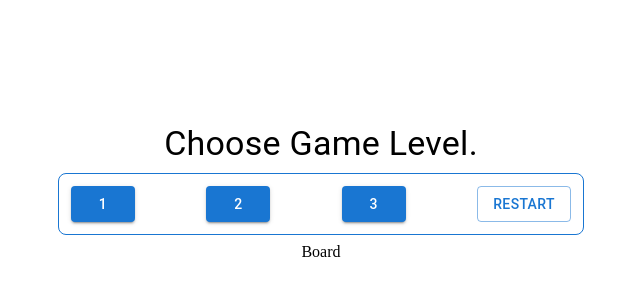
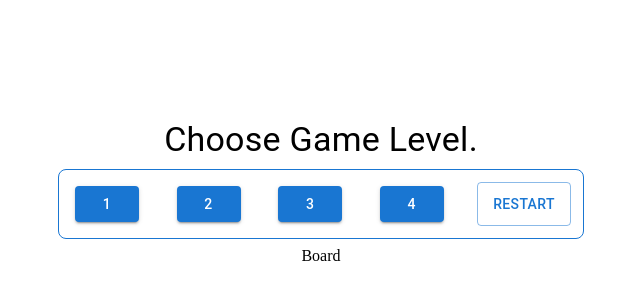
Before and after one commit to jubamatsaberidze/websocket-minesweep, a React (Create React App) app: page / in a window 1280 px wide. Shown: the part 216-516 px from the top of the page, without its empty margins (319-959 px from the left). Built offline with nearby package versions, Linux system fonts and the light colour scheme.

Commit message:
added header component && saga actions && start reducer

```diff
--- a/src/common/styles/Header.styles.ts
+++ b/src/common/styles/Header.styles.ts
@@ -1,4 +1,4 @@
-import { Box } from '@mui/material';
+import { Box, Button } from '@mui/material';
 import { styled } from '@mui/material/styles'
 
 export const HeaderCont = styled(Box)({
@@ -9,3 +9,15 @@ export const HeaderCont = styled(Box)({
     borderRadius: 8,
     margin: '8px 0',
 });
+
+export const LevelBtn = styled(Button)(
+    ({ isActive } : { isActive: boolean }) => ({
+        backgroundColor: isActive ? 'green' : 'primary',
+        textTransform: 'none',
+        margin: '4px',
+
+        '&:hover': {
+            backgroundColor: 'primary',
+        },
+    })
+);
--- a/src/common/ui/Header.tsx
+++ b/src/common/ui/Header.tsx
@@ -1,7 +1,18 @@
 import { Box, Typography, Button } from '@mui/material';
-import { HeaderCont } from "../styles/Header.styles"
+import { HeaderCont, LevelBtn } from "../styles/Header.styles"
+import { useSelector, useDispatch } from 'react-redux';
+import { startGame } from '../../store/reducers/startReducer';
+import { initializeGame } from '../../store/reducers/gameReducers';
+import { RootState } from '../../store/store';
 
 const Header = () => {
+    const dispatch = useDispatch();
+    const optionState = useSelector((state: RootState) => state.option)
+
+    const handleChooseLevel = (level: number) => {
+        if (level === optionState.level) return;
+        dispatch(startGame(level));
+    };
   return (
         <Box display='flex' flexDirection='column'>
             <Typography variant='h4' textAlign='center'>
@@ -9,21 +20,34 @@ const Header = () => {
             </Typography>
             <HeaderCont>
             <Box display="flex" flexDirection='row' justifyContent="space-between">
-                <Button
+                <LevelBtn
                     variant='contained'
+                    isActive={optionState.level === 1}
+                    onClick={() => handleChooseLevel(1)}
                 >
                     1
-                </Button>
-                <Button
+                </LevelBtn>
+                <LevelBtn
                     variant='contained'
+                    isActive={optionState.level === 2}
+                    onClick={() => handleChooseLevel(2)}
                 >
                     2
-                </Button>
-                <Button
+                </LevelBtn>
+                <LevelBtn
                     variant='contained'
+                    isActive={optionState.level === 3}
+                    onClick={() => handleChooseLevel(3)}
                 >
                     3
-                </Button>
+                </LevelBtn>
+                <LevelBtn
+                    variant='contained'
+                    isActive={optionState.level === 4}
+                    onClick={() => handleChooseLevel(4)}
+                >
+                    4
+                </LevelBtn>
                 <Button variant='outlined'>Restart</Button>
             </Box>
         </HeaderCont>
--- /dev/null
+++ b/src/store/reducers/gameReducers.ts
@@ -0,0 +1,24 @@
+/* eslint-disable @typescript-eslint/no-explicit-any */
+/* eslint-disable @typescript-eslint/no-empty-function */
+import { createSlice } from "@reduxjs/toolkit";
+
+interface BoardState {
+    map: string[],
+    status: number,
+}
+
+const initialState: BoardState = {
+    map: [],
+    status: -1,
+}
+
+const BoardSlice = createSlice({
+    name: 'board',
+    initialState,
+    reducers: {
+        initializeGame() {},
+    },
+});
+
+export const { initializeGame } = BoardSlice.actions;
+export const  boardReducer = BoardSlice.reducer;
--- /dev/null
+++ b/src/store/reducers/startReducer.ts
@@ -0,0 +1,25 @@
+import { createSlice } from '@reduxjs/toolkit';
+
+interface StartState {
+    level: number,
+}
+interface ActionType {
+    payload: number;
+}
+
+const initialState: StartState = {
+    level: 0,
+};
+
+const StarterSlice = createSlice({
+    name: 'option',
+    initialState,
+    reducers: {
+        startGame(state: StartState, action: ActionType) {
+            state.level = action.payload;
+        },
+    },
+});
+
+export const { startGame } = StarterSlice.actions;
+export const startReducer = StarterSlice.reducer;
--- a/src/store/store.ts
+++ b/src/store/store.ts
@@ -1,11 +1,12 @@
 import { configureStore } from "@reduxjs/toolkit";
 import createSagaMiddleware from 'redux-saga'
+import { startReducer } from "./reducers/startReducer";
 
 const sagaMiddleware = createSagaMiddleware();
 
 const store = configureStore({
     reducer: {
-        //
+        option: startReducer
     },
     middleware: (getDefaultMiddleware) => {
         return [...getDefaultMiddleware({
--- a/src/utils/constants.ts
+++ b/src/utils/constants.ts
@@ -1 +1,2 @@
 export const WS_URL = 'wss://hometask.eg1236.com/game1/'
+export const ws = new WebSocket(WS_URL);
```
Also changed, not shown: src/store/saga/actions/gameActions.ts (added, +39 -0 lines), src/store/saga/sagas/rootSaga.ts (added, +11 -0 lines).
